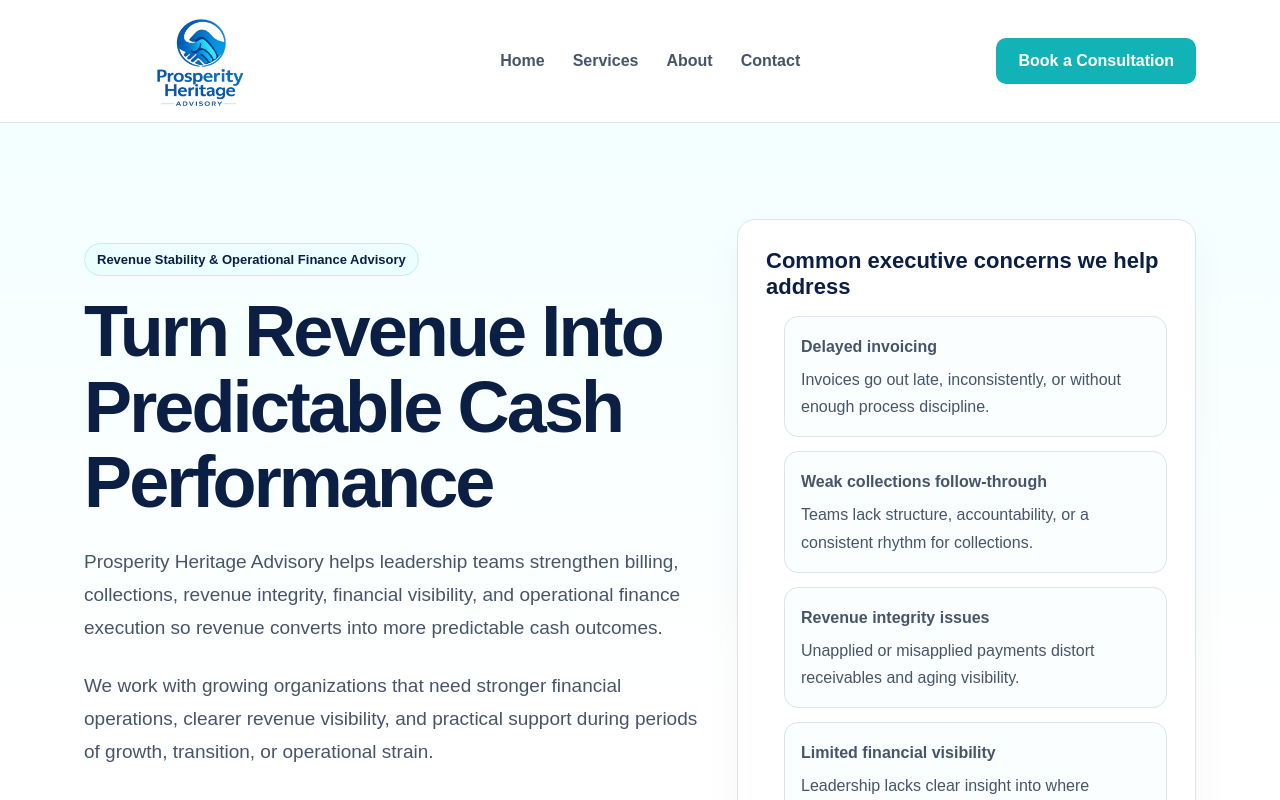
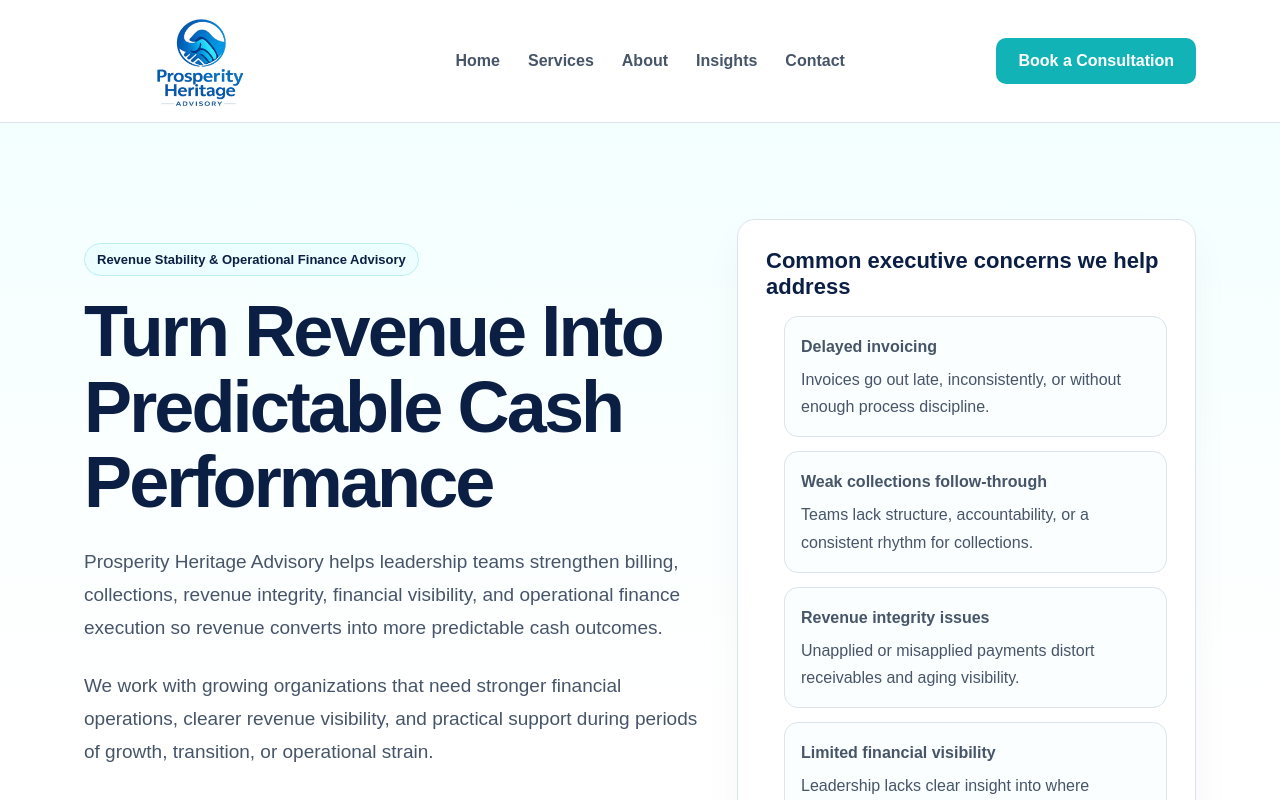
Before and after one commit to pjechete/prosperity-heritage-Advisory-Services, a Next.js app: page / in a window 1280 px wide. Shown: the top 800 px of the page. Built offline with nearby package versions, Linux system fonts and the light colour scheme.

Commit message:
Update Navbar.tsx

```diff
--- a/src/app/components/Navbar.tsx
+++ b/src/app/components/Navbar.tsx
@@ -5,6 +5,8 @@ export default function Navbar() {
   return (
     <header className="navbar">
       <div className="container navbar-inner">
+
+        {/* LOGO */}
         <Link href="/" className="brand brand-logo">
           <Image
             src="/logo.png"
@@ -15,16 +17,20 @@ export default function Navbar() {
           />
         </Link>
 
+        {/* NAVIGATION LINKS */}
         <nav className="nav-links">
           <Link href="/">Home</Link>
           <Link href="/services">Services</Link>
           <Link href="/about">About</Link>
+          <Link href="/insights">Insights</Link>
           <Link href="/contact">Contact</Link>
         </nav>
 
+        {/* CTA BUTTON */}
         <Link href="/contact" className="btn-primary nav-cta">
           Book a Consultation
         </Link>
+
       </div>
     </header>
   )
```
